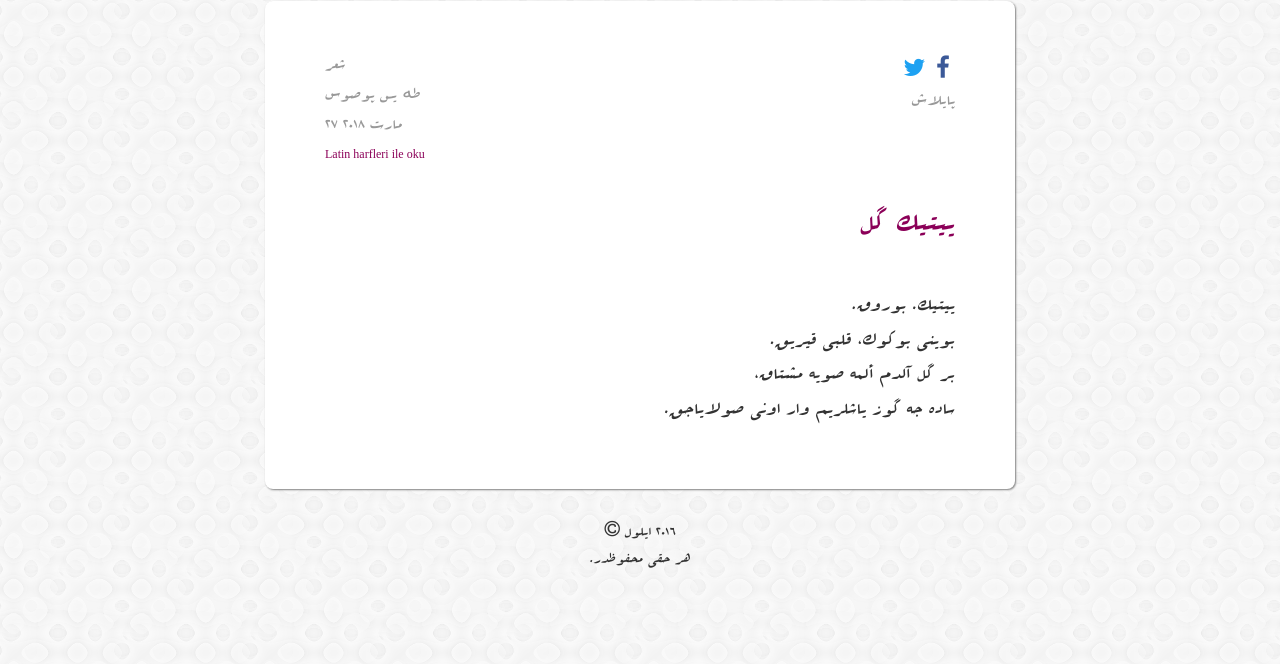
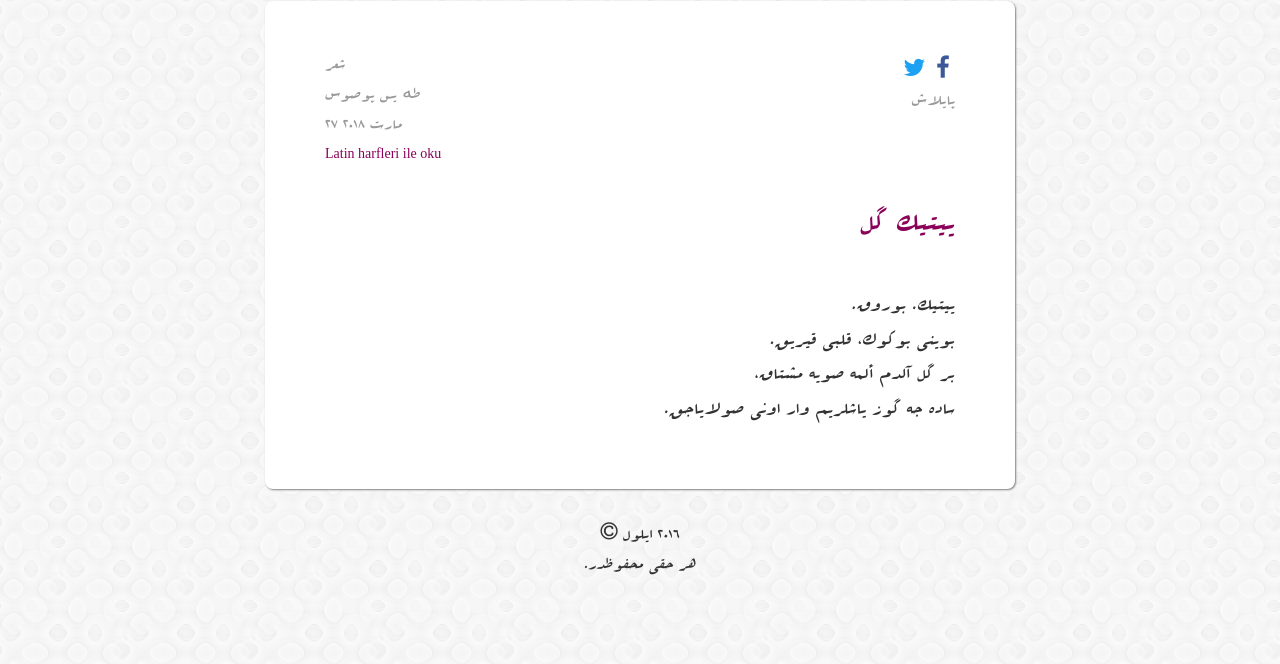
Before and after one commit to muhammedaydogdu/muhammedaydogdu.github.io, a Jekyll site: the page built from _posts/2018-03-27-yitik-gul-os.md, in a window 1280 px wide. Shown: the part 193-857 px from the top of the page. Built offline with Jekyll 4.4.1, drawn with Linux system fonts in a browser that asks for light colours; some web fonts are replaced.

Commit message:
Update style.css

```diff
--- a/css/style.css
+++ b/css/style.css
@@ -153,9 +153,9 @@ nav li a.social {
 }
 
 #foot-os {
-  font-size: 18px;
+  font-size: 20px;
 }
 
 #lang-os {
-  font-size: 12px;
+  font-size: 14px;
 }
```
